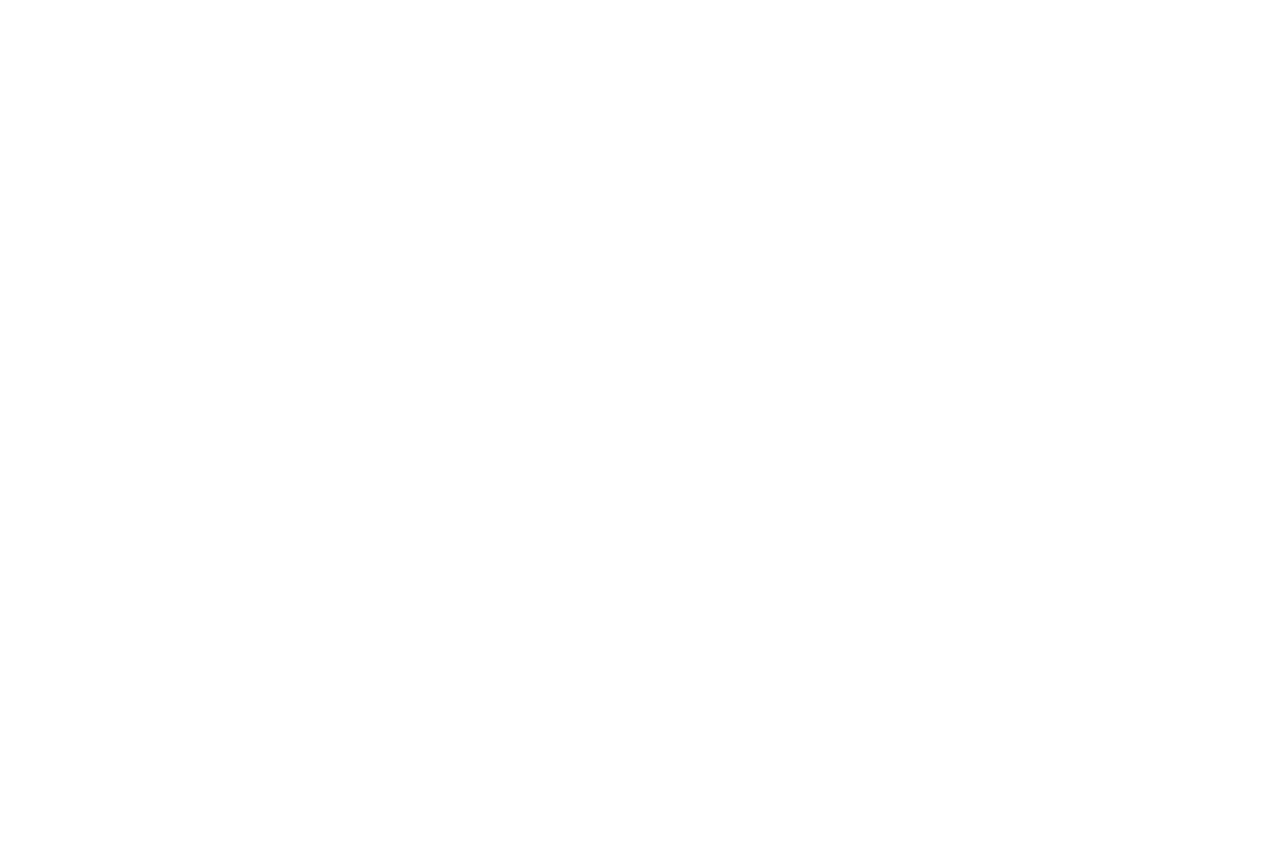
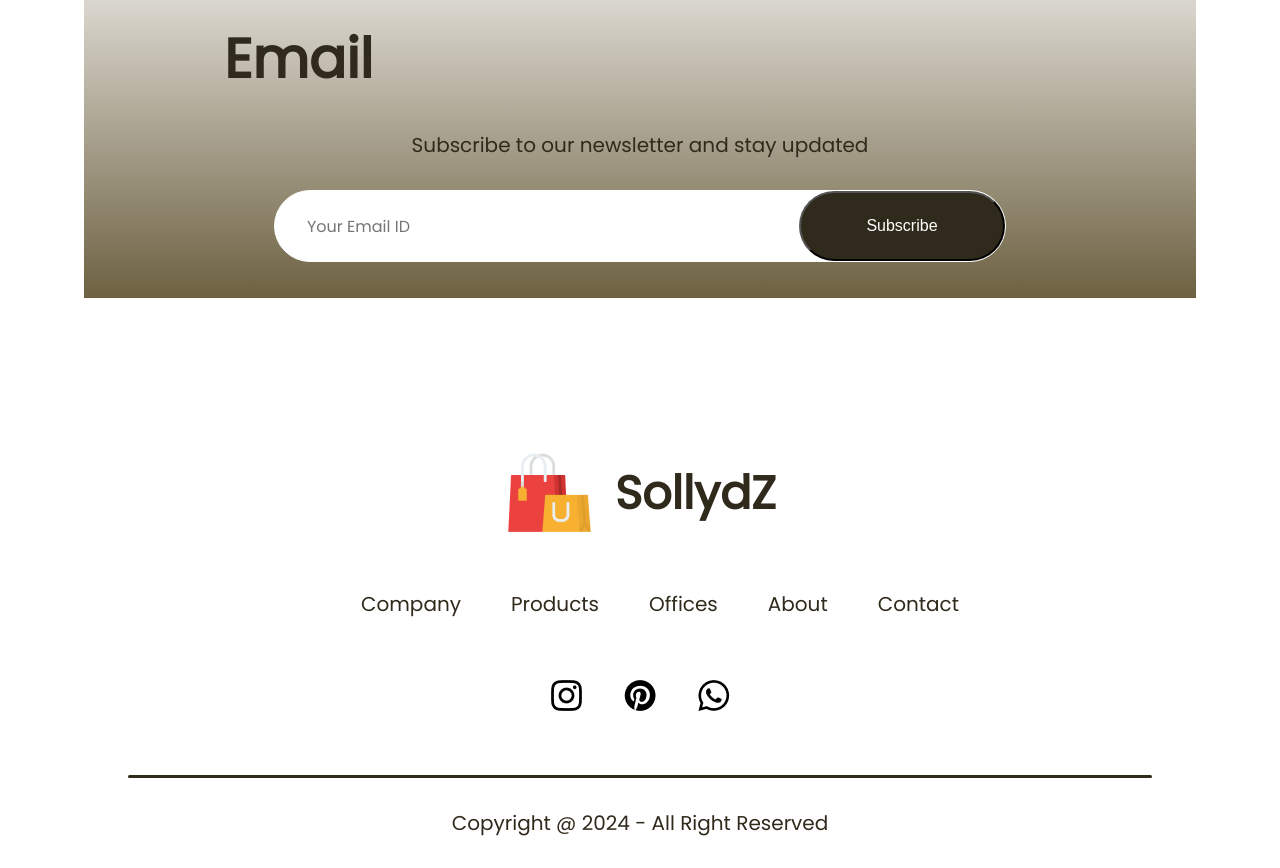
Before and after one commit to huzaifameer/E-Commerce, a React (Create React App) app: page / in a window 1280 px wide. Shown: the part 3760-4628 px from the top of the page. Before the commit the page ends 3552 px from the top, so only its background shows below. Built offline with nearby package versions, Linux system fonts and the light colour scheme.

Commit message:
shop-done

```diff
--- a/src/App.js
+++ b/src/App.js
@@ -6,6 +6,7 @@
 import {Product} from "../src/Pages/Product.jsx"
 import {Cart} from "../src/Pages/Cart.jsx"
 import {LoginSignUp} from "../src/Pages/LoginSignUp.jsx"
+import { Footer } from './components/Footer/Footer.jsx';
 
 function App() {
   return (
@@ -23,6 +24,7 @@
           <Route path='/cart' element={<Cart/>}/>
           <Route path='/login' element={<LoginSignUp/>}/>
         </Routes>
+        <Footer/>
       </BrowserRouter>
 
     </div>
--- a/src/Pages/Shop.jsx
+++ b/src/Pages/Shop.jsx
@@ -3,6 +3,7 @@
 import Popular from '../components/Popular/Popular'
 import { Offers } from '../components/Offers/Offers'
 import { NewCollections } from '../components/NewCollections/NewCollections'
+import { NewsLetter } from '../components/NewsLetter/NewsLetter'
 
 export const Shop = () => {
   return (
@@ -11,6 +12,7 @@
         <Popular/>
         <Offers/>
         <NewCollections/>
+        <NewsLetter/>
     </div>
   )
 }
--- /dev/null
+++ b/src/components/Footer/Footer.css
@@ -0,0 +1,54 @@
+.footer{
+    display: flex;
+    flex-direction: column;
+    justify-content: center;
+    align-items: center;
+    gap: 50px;
+}
+.footer-logo{
+    display: flex;
+    align-items: center;
+    gap: 20px;
+}
+.footer-logo p{
+    color: #302A1C;
+    font-size: 46px;
+    font-weight: 700;
+}
+.footer-links{
+    display: flex;
+    list-style: none;
+    gap: 50px;
+    color: #302A1C;
+    font-size: 20px;
+}
+.footer-links li{
+    cursor: pointer;
+}
+.footer-social-icons{
+    display: flex;
+    gap: 20px;
+}
+.footer-icons-container{
+    padding: 10px;
+    padding-bottom: 6px;
+    background-color: #ffffff;
+    border: 1px solid #ffffff;
+}
+.footer-copyright{
+    display: flex;
+    flex-direction: column;
+    align-items: center;
+    gap: 30px;
+    width: 100%;
+    margin-bottom: 30px;
+    color: #302A1C;
+    font-size: 20px;
+}
+.footer-copyright hr{
+    width: 80%;
+    border: none;
+    border-radius: 10px;
+    height: 3px;
+    background-color: #302A1C;
+}
--- /dev/null
+++ b/src/components/Footer/Footer.jsx
@@ -0,0 +1,41 @@
+import React from 'react'
+import "./Footer.css"
+import footer_logo from "../Assets/logo_big.png"
+import instagram_icon from "../Assets/instagram_icon.png"
+import pinterest_icon from "../Assets/pintester_icon.png"
+import whatsapp_icon from "../Assets/whatsapp_icon.png"
+
+
+
+export const Footer = () => {
+  return (
+    <div className='footer'>
+        <div className="footer-logo">
+            <img src= {footer_logo} alt="" />
+            <p>SollydZ</p>
+        </div>
+        <ul className='footer-links'>
+            <li>Company</li>
+            <li>Products</li>
+            <li>Offices</li>
+            <li>About</li>
+            <li>Contact</li>
+        </ul>
+        <div className="footer-social-icons">
+            <div className="footer-icons-container">
+                <img src={instagram_icon} alt="" />
+            </div>
+            <div className="footer-icons-container">
+                <img src={pinterest_icon} alt="" />
+            </div>
+            <div className="footer-icons-container">
+                <img src={whatsapp_icon} alt="" />
+            </div>
+        </div>
+        <div className="footer-copyright">
+            <hr />
+            <p>Copyright @ 2024 - All Right Reserved</p>
+        </div>
+    </div>
+  )
+}
--- a/src/components/NewCollections/NewCollections.css
+++ b/src/components/NewCollections/NewCollections.css
@@ -3,7 +3,7 @@
     flex-direction: column;
     align-items: center;
     gap: 10px;
-    height: 90vh;
+    margin-bottom: 100px;
 }
 .new-collections h1{
     color: #3E3A2F;
--- /dev/null
+++ b/src/components/NewsLetter/NewsLetter.css
@@ -0,0 +1,50 @@
+.newsletter{
+    width: 65%;
+    height: 50vh;
+    display: flex;
+    flex-direction: column;
+    align-items: center;
+    justify-content: center;
+    margin: auto;
+    padding: 0px 140px;
+    margin-bottom: 150px;
+    background: linear-gradient(180deg, #ffffff,#6D6141);
+    gap: 30px;
+}
+.newsletter h1{
+    color: #302A1C;
+    font-size: 55px;
+    font-weight: 600;
+}
+.newsletter p{
+    color: #302A1C;
+    font-size: 20px;
+}
+.newsletter div{
+    display: flex;
+    align-items: center;
+    justify-content: space-between;
+    background: white;
+    width: 730px;
+    height: 70px;
+    border-radius: 80px;
+    border: 1px solid #ffffff;
+}
+.newsletter input{
+    width: 500px;
+    margin-left: 30px;
+    border: none;
+    outline: none;
+    color: #302A1C;
+    font-family: Poppins;
+    font-size: 16px;
+}
+.newsletter div button{
+    width: 210px;
+    height: 70px;
+    border-radius: 80px;
+    background-color: #302A1C;
+    color: white;
+    font-size: 16px;
+    cursor: pointer;
+}
--- /dev/null
+++ b/src/components/NewsLetter/NewsLetter.jsx
@@ -0,0 +1,15 @@
+import React from 'react'
+import "./NewsLetter.css"
+
+export const NewsLetter = () => {
+  return (
+    <div className='newsletter'>
+        <h1>Get Exclusive Offers On Your Email</h1>
+        <p>Subscribe to our newsletter and stay updated</p>
+        <div>
+            <input type="email" placeholder='Your Email ID' />
+            <button>Subscribe</button>
+        </div>
+    </div>
+  )
+}
```
